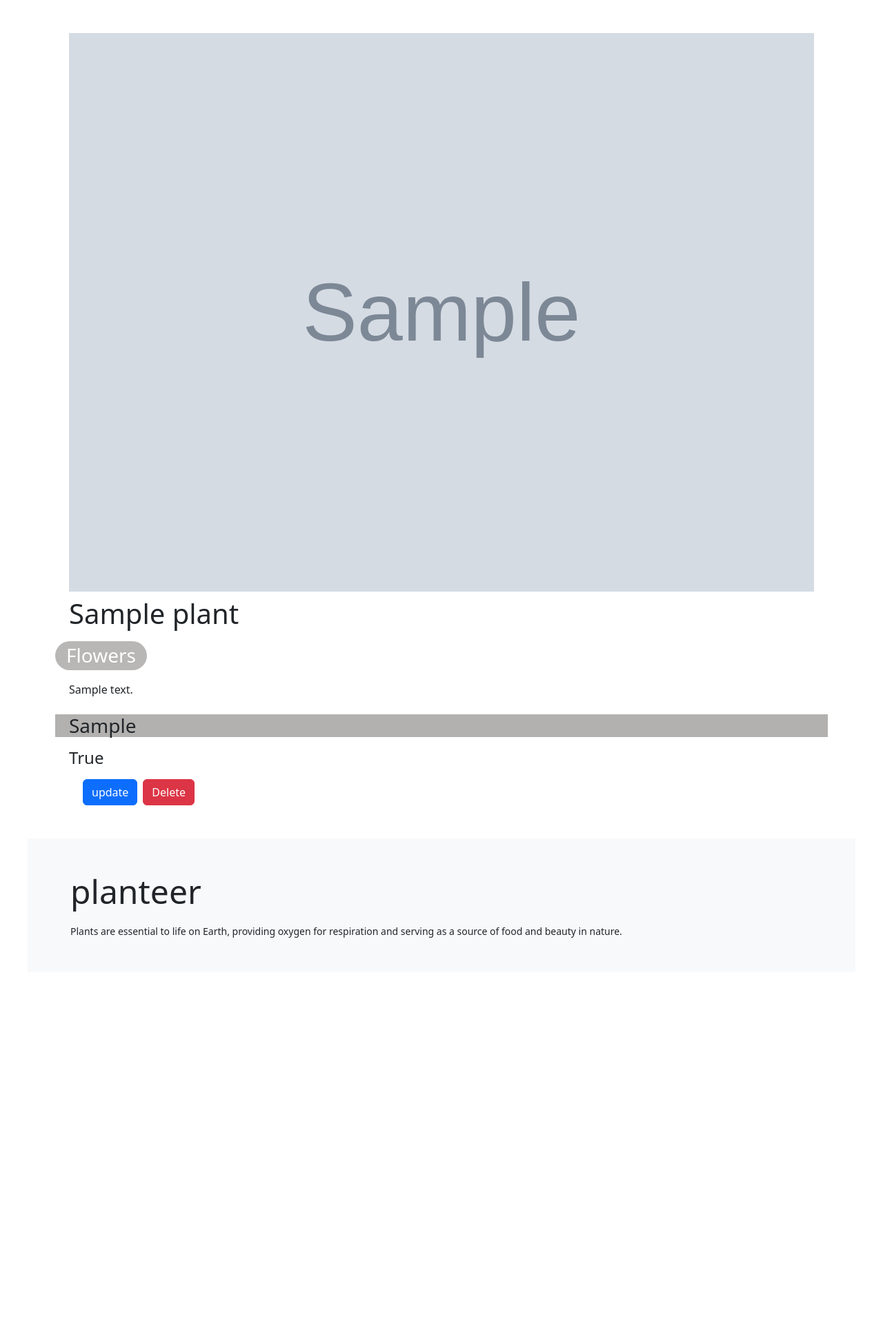
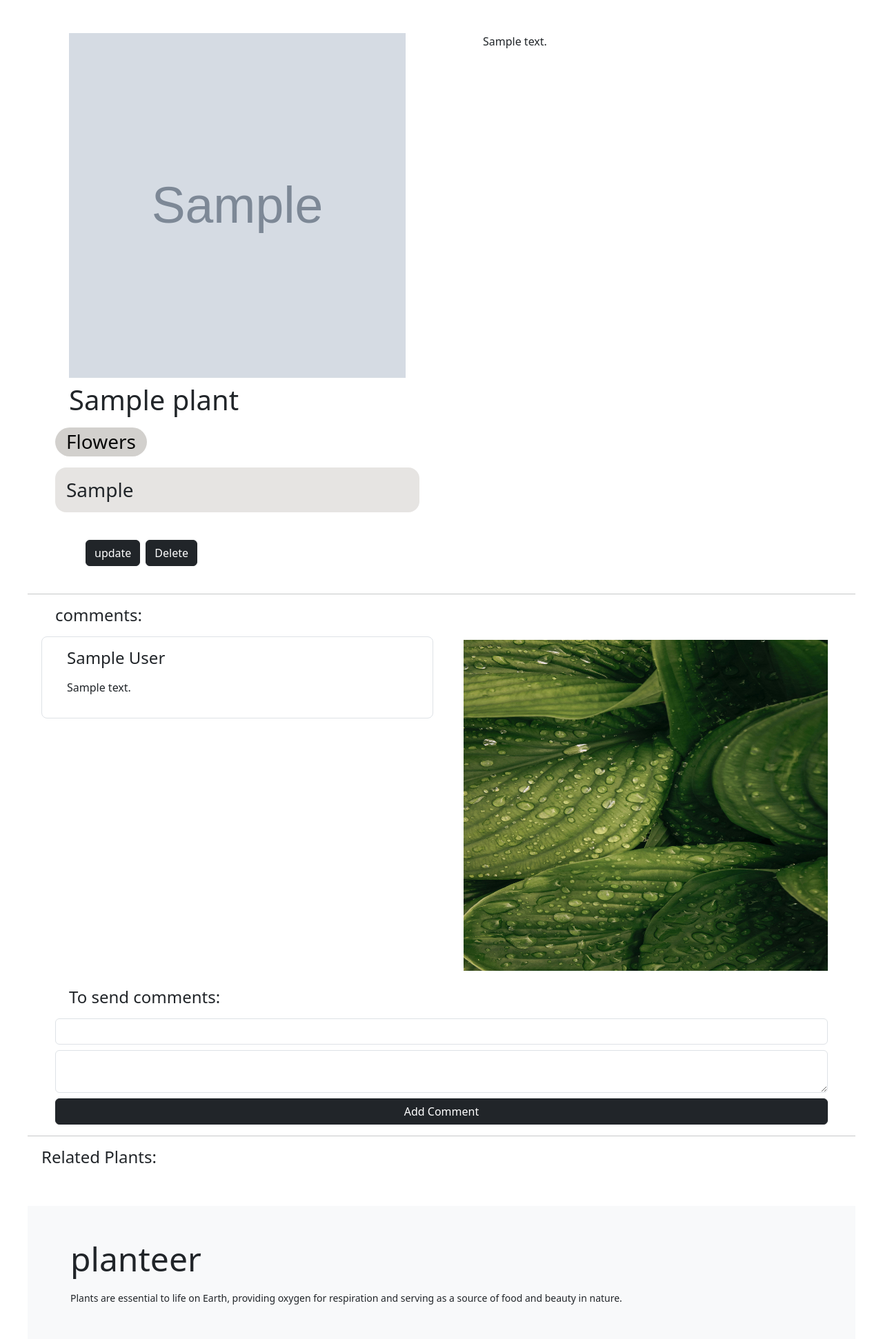
Before and after one commit to T-Python-Feb-24/LAB-ORM-2-PLANTEER, a Django app: page /plants/1/detail/ in a window 1280 px wide. Shown: the part 56-1998 px from the top of the page at 69% size. Before the commit the page ends 1416 px from the top, so only its background shows below. Run offline with Django 5.2, Linux system fonts and the light colour scheme; tables that the repository leaves empty hold one stand-in row (values such as "Sample post"); grey boxes marked "Sample" are stand-in pictures.

Commit message:
update planteer

```diff
--- a/Planteer/main/admin.py
+++ b/Planteer/main/admin.py
@@ -1,7 +1,9 @@
 from django.contrib import admin
-from .models import Plants
+from .models import Plants,Contact,Comment
 # Register your models here.
 class PlantsAdmin(admin.ModelAdmin):
     list_display=['name','category','is_edible','created_at']
     list_filter=['is_edible','category']
 admin.site.register(Plants,PlantsAdmin)
+admin.site.register(Contact)
+admin.site.register(Comment)
--- a/Planteer/main/models.py
+++ b/Planteer/main/models.py
@@ -19,3 +19,11 @@
    email=models.EmailField()
    message=models.TextField()
    created_at=models.DateTimeField(auto_now_add=True)
+
+
+class Comment(models.Model):
+
+    plant = models.ForeignKey(Plants, on_delete=models.CASCADE)
+    full_name = models.CharField(max_length=2084)
+    message = models.TextField()
+    created_at = models.DateTimeField(auto_now_add=True)
--- a/Planteer/main/static/css/style.css
+++ b/Planteer/main/static/css/style.css
@@ -45,13 +45,14 @@
 }
 
 .cat {
-    background-color: rgb(185, 182, 182);
-    color:white;
+    background-color: rgb(210, 208, 205);
+    color:rgb(6, 6, 6);
     align-self: flex-start;
+
 
 }
 
 h3{
-    background-color: rgb(178, 177, 175);
-    color:white;
+    background-color: rgb(230, 228, 226);
+    color:rgb(7, 7, 7);
 }
--- a/Planteer/main/templates/main/all_plants.html
+++ b/Planteer/main/templates/main/all_plants.html
@@ -23,10 +23,10 @@
         <div class="row g-5">
 
             {% for plant in plants %}
-                <div class="col-4">
+                <div class="col-4 p-3">
                     <div class="d-flex flex-column gap-2 border border-1 shadow p-3 rounded-4 h-100">
                         <img src="{{ plant.image.url }}"  class="w-100 h-50 rounded-4"/>
-                        <h3><a href="{% url 'main:detail_view' plant.id  %}" class="text-decoration-none text-white ">{{ plant.name}}</a></h3>
+                        <h3><a href="{% url 'main:detail_view' plant.id  %}" class="text-decoration-none text-dark ">{{ plant.name}}</a></h3>
 
                         <p>{{plant.is_edible}}</p>
                         <h6 class="cat pt-1 pb-1 ps-3 pe-3 rounded-pill {{p.category}} ">{{ plant.category }}</h6>
--- a/Planteer/main/templates/main/contact.html
+++ b/Planteer/main/templates/main/contact.html
@@ -5,7 +5,7 @@
 <div class="row">
 
     <div class="col-md-6">
-        <form action="{% url 'main:message_view' %}" method="post" enctype="multipart/form-data" class="d-flex flex-column gap-2">
+        <form action="{% url 'main:contact_view' %}" method="post" enctype="multipart/form-data" class="d-flex flex-column gap-2">
             {% csrf_token %}
             <div class="row">
                 <h2>Contact Us</h2>
@@ -32,6 +32,8 @@
     </div>
     <div class="col-md-6">
         <img src="{% static 'images/ser.jpg' %}" alt="Contact Image" class="img-fluid rounded-5" />
-    </div>
+
+    <a class="text-dark text-decoration-none p-5" href="{% url 'main:message_view' %}">show message -></a>
+</div>
 </div>
 {% endblock %}
--- a/Planteer/main/templates/main/plants_detail.html
+++ b/Planteer/main/templates/main/plants_detail.html
@@ -1,29 +1,81 @@
 {% extends 'main/base.html' %}
 {% block title %} detail {% endblock %}
+{% load static %}
 {% block content %}
     <div class="row">
 
         <div class="col">
             <div class="d-flex flex-column gap-2 mt-5">
-                <img src="{{ plant.image.url }}"  class="w-100 rounded-4"/>
+                <img src="{{ plant.image.url }}"  class="w-100 rounded-4" style="height: 500px;"/>
                 <h1>{{ plant.name  }}</h1>
                 <h3 class="cat pt-1 pb-1 ps-3 pe-3 rounded-pill {{plant.category}}">{{ plant.category }}</h6>
-                <p>{{ plant.about }}</p>
-                <h3>{{plant.used_for}}</h3>
-                <h4>{{plant.is_edible}}</h4>
-                <div class="d-flex justify-content-between">
+                    <h3 class="p-3 rounded-4">{{plant.used_for}}</h3>
+                    <div class="d-flex justify-content-between">
 
-                    <div class="d-flex gap-2">
-                        <a href="{% url 'main:update_plants_view' plant.id %}" class="btn btn-primary">update</a>
-                        <a href="{% url 'main:delete_plants_view' plant.id %}" class="btn btn-danger">Delete</a>
+                        <div class="d-flex gap-2 p-4">
+                            <a href="{% url 'main:update_plants_view' plant.id %}" class="btn btn-dark">update</a>
+                            <a href="{% url 'main:delete_plants_view' plant.id %}" class="btn btn-dark">Delete</a>
+                        </div>
+
                     </div>
-
                 </div>
-
+        </div>
+        <div class="col">
+                <p class="p-5">{{ plant.about }}</p>
 
             </div>
         </div>
 
 
     </div>
+    <hr>
+
+
+    <div class="row">
+        <div class="col d-flex flex-column gap-2">
+            <h4>comments:</h4>
+            {% for comment in comments %}
+                <div class="d-flex flex-column gap-2 border border-1 p-3 rounded-3">
+                    <h4>{{ comment.full_name }}</h4>
+                    <p>{{ comment.message }}</p>
+                </div>
+            {% endfor %}
+
+        </div>
+        <div class="col-md-6">
+            <img class="w-100" src="{% static 'images/detail.jpg' %}" style="height: 480px; margin-top: 50px;"/>
+        </div>
+
+    </div>
+
+    <div class="row mt-4">
+        <div class="col">
+
+            <form action="{% url 'main:add_comment_view' plant.id %}" method="post" class="d-flex flex-column gap-2">
+                {% csrf_token %}
+                <h4>To send comments: </h4>
+                <input type="text" name="full_name" class="form-control"/>
+                <textarea name="message" class="form-control"></textarea>
+
+                <input type="submit" value="Add Comment" class="btn btn-dark"/>
+            </form>
+
+        </div>
+    </div>
+    <hr>
+    <div class="row g-5">
+        <h4>Related Plants:</h4>
+        {% for rel in related %}
+            <div class="col-4">
+                <div class="d-flex flex-column gap-2 border border-1 shadow p-2 rounded-3 h-100">
+                    <img src="{{ rel.image.url }}"  class="w-100 h-50 rounded-4"/>
+                    <h3><a href="{% url 'main:detail_view' rel.id %}" class="text-decoration-none text-dark">{{ rel.name }}</a></h3>
+                    <p>{{ rel.is_edible }}</p>
+                    <h6 class="cat align-items-center {{ rel.category }}">{{ rel.category }}</h6>
+                </div>
+            </div>
+        {% endfor %}
+    </div>
+
+
 {% endblock %}
--- a/Planteer/main/urls.py
+++ b/Planteer/main/urls.py
@@ -12,6 +12,9 @@
     path("plant/<plant_id>/delete/", views.delete_plants_view, name="delete_plants_view"),
     path("contact/", views.contact_view, name="contact_view"),
     path("contact/messages/", views.message_view, name="message_view"),
-    path("plants/search/", views.search_view, name="search_view")
+    path("plants/search/", views.search_view, name="search_view"),
+    path("comments/add/<plant_id>/", views.add_comment_view, name="add_comment_view")
+
+
 
 ]
--- a/Planteer/main/views.py
+++ b/Planteer/main/views.py
@@ -1,6 +1,6 @@
 from django.shortcuts import render, redirect
 from django.http import HttpRequest, HttpResponse
-from .models import Plants,Contact
+from .models import Plants,Contact,Comment
 from datetime import date, timedelta
 import math
 
@@ -8,8 +8,10 @@
 # Create your views here.
 
 def home_view(request:HttpRequest):
-    plants = Plants.objects.all()
-    return render(request, "main/home.html", {"plants" : plants })
+    plants = Plants.objects.order_by('-created_at')[:6]
+    comments=Comment.objects.order_by('-created_at')[:5]
+
+    return render(request, "main/home.html", {"plants" : plants,"comments":comments })
 
 def add_plants_view(request:HttpRequest):
 
@@ -44,17 +46,32 @@
 
 def detail_view(request:HttpRequest ,plant_id):
     try:
-        #getting a  post detail
+
         plant = Plants.objects.get(pk=plant_id)
+        comments=Comment.objects.filter(plant=plant)
+        related = Plants.objects.filter(category=plant.category).exclude(id=plant_id)[:3]
     except Plants.DoesNotExist:
         return render(request)
     except Exception as e:
         print(e)
 
 
-    return render(request, "main/plants_detail.html", {"plant" : plant})
+    return render(request, "main/plants_detail.html", {"plant" : plant ,"comments":comments ,"related":related})
+
+def add_comment_view(request:HttpRequest, plant_id):
+
+    if request.method == "POST":
+        #add new comment
+        plant_object = Plants.objects.get(pk=plant_id)
+        new_comment = Comment(
+            plant=plant_object,
+            full_name=request.POST["full_name"],
+            message=request.POST["message"]
+              )
+        new_comment.save()
 
 
+    return redirect("main:detail_view", plant_id=plant_object.id)
 
 def update_plants_view(request:HttpRequest, plant_id):
 
@@ -90,6 +107,7 @@
 def contact_view(request:HttpRequest):
 
    if request.method == 'POST':
+
         try:
             new_con = Contact(
                 first_name=request.POST["first_name"],
@@ -97,17 +115,19 @@
                 email=request.POST["email"],
                 message= request.POST["message"]
             )
+
             new_con.save()
             return redirect("main:message_view")
         except Exception as e:
                     print(e)
 
+
    return render(request, "main/contact.html")
 
 
 def message_view(request:HttpRequest):
-    Contacts = Contact.objects.all()
-    return render(request, "main/message.html", {"Contacts" : Contacts })
+    contacts = Contact.objects.all()
+    return render(request, "main/message.html", {"contacts" : contacts })
 
 
 def search_view(request:HttpRequest):
```
Also changed, not shown: Planteer/main/templates/main/home.html (+15 -2 lines), Planteer/main/templates/main/message.html (+7 -7 lines), Planteer/main/migrations/0005_comment.py (added), Planteer/main/static/images/detail.jpg (added), Planteer/media/images/alfred-schrock-wfNm2fIgapI-unsplash.jpg (added), Planteer/media/images/pexels-anete-lusina-6331041.jpg (added), Planteer/media/images/pexels-marina-leonova-7718274.jpg (added), Planteer/media/images/pexels-pixabay-268533.jpg (added), 4 other files.
